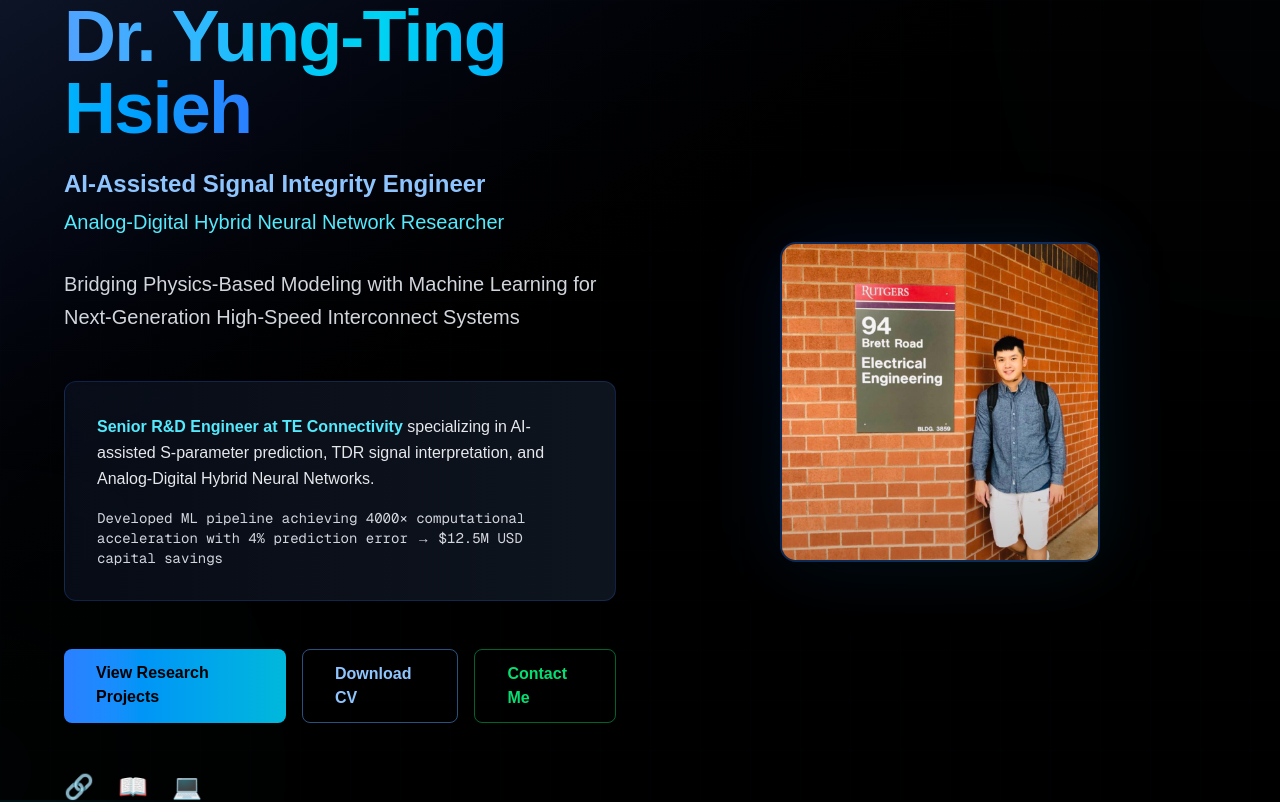
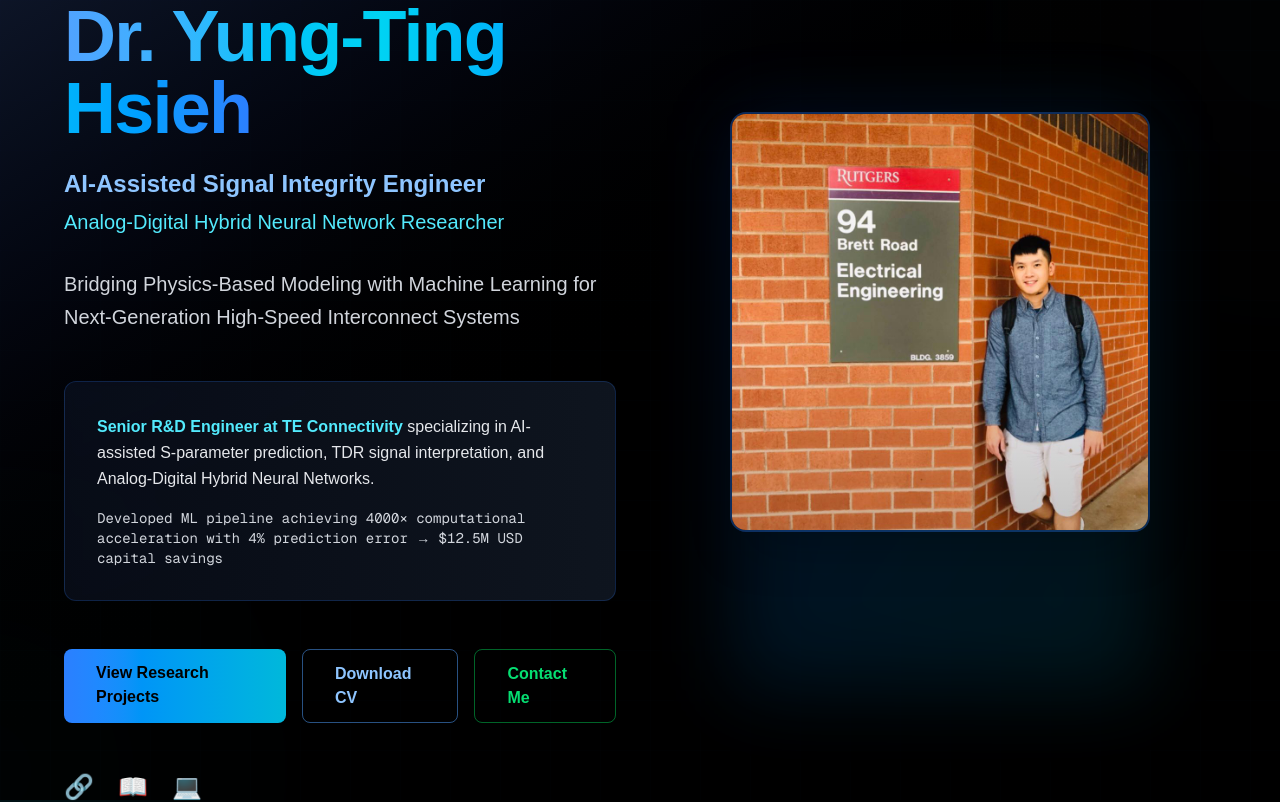
Before and after one commit to dryungtinghsieh-ui/ai-portfolio, a Next.js app: page / in a window 1280 px wide. Shown: the top 802 px of the page. Built offline with nearby package versions, Linux system fonts and the light colour scheme.

Commit message:
Increase profile image size

```diff
--- a/app/page.tsx
+++ b/app/page.tsx
@@ -256,7 +256,7 @@ export default function Home() {
                 variants={itemVariants}
                 className="flex justify-center"
               >
-                <div className="relative w-72 h-96 md:w-80 md:h-full max-h-96">
+                <div className="relative w-96 h-[520px] md:w-[420px] md:h-[580px] max-h-[600px]">
                   <motion.div
                     className="absolute inset-0 bg-gradient-to-br from-blue-600/20 to-cyan-600/20 rounded-2xl blur-2xl"
                     animate={{
@@ -272,8 +272,8 @@ export default function Home() {
                     <Image
                       src="/me.jpg"
                       alt="Dr. Yung-Ting Hsieh"
-                      width={320}
-                      height={400}
+                      width={420}
+                      height={580}
                       priority
                       className="w-full h-full object-cover object-center"
                     />
```
